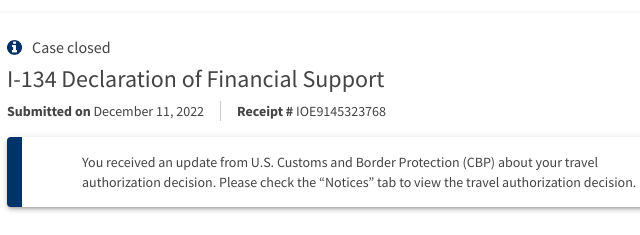
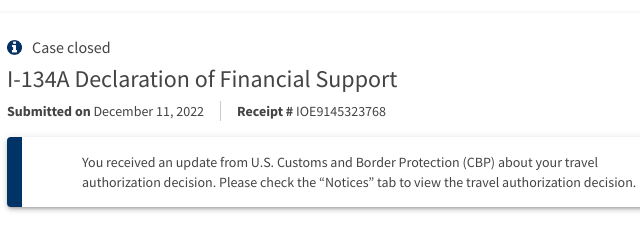
Before and after one commit to romonuknazar/with-browser, a plain HTML site: page account.html in a window 1280 px wide. Shown: the part 338-573 px from the top of the page, 143-783 px from the left. Drawn offline with Linux system fonts and the light colour scheme.

Commit message:
Add files via upload

```diff
--- a/account.html
+++ b/account.html
@@ -101,7 +101,7 @@
         <p class="case-text">Case closed</p>
       </div>
 
-      <h3 class="declaration-title">I-134 Declaration of Financial Support</h3>
+      <h3 class="declaration-title">I-134A Declaration of Financial Support</h3>
 
       <div class="declaration">
         <div class="declaration-block declaration-block-right">
```
